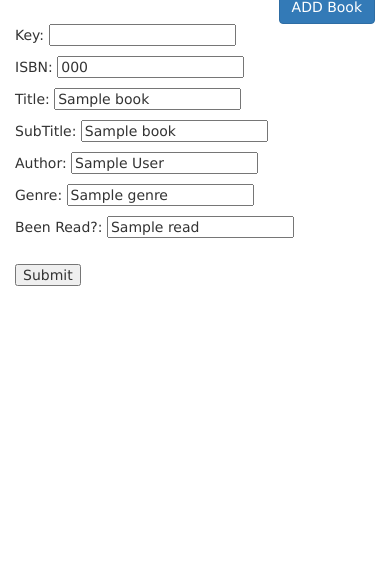
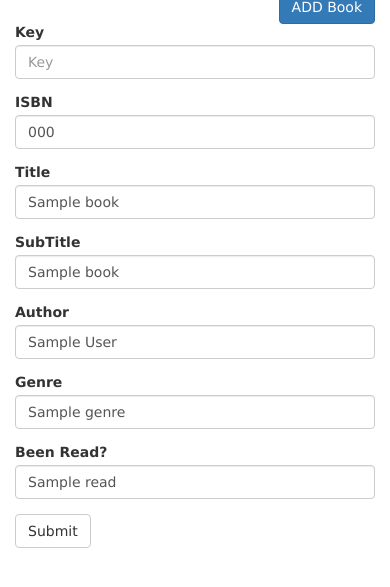
Before and after one commit to blyster962/personalLibrary, a Node project: template views/bookedit.ejs in a window 390 px wide. Shown: the part 100-687 px from the top of the page. Run offline with Node 20 templates, Linux system fonts and the light colour scheme; the template is opened without the code that fills it: most values are stand-ins (such as "Sample title", 1, 10 or a date in 2020); some libraries are stand-ins or nearby versions.

Commit message:
make it look better, mainly for mobile.

```diff
--- a/views/bookedit.ejs
+++ b/views/bookedit.ejs
@@ -10,28 +10,45 @@
     <div class="row"><div class="col-xs-12">
       <form method='POST' action='/books/save'>
         <input type="hidden" name="docreate" value="<%= docreate ? 'create' : 'update' %>">
-        <p>Key:
+
+        <div class="form-group">
+          <label for="bookkey">Key</label>
           <% if (docreate) { %>
-          <input type='text' name='bookkey' value='' />
+            <input class="form-control" type='text' id="bookkey" name='bookkey' value='' placeholder="Key" />
           <% } else { %>
             <%= book ? bookkey : "" %>
-          <input type="hidden" name="bookkey" value='<%= book ? bookkey : "" %>' />
+            <input type="hidden" id='bookkey' name="bookkey" value='<%= book ? bookkey : "" %>' />
           <% } %>
-        </p>
-        <p>ISBN:
+        </div>
+        <div class="form-group">
+          <label for="isbn">ISBN</label>
           <% if (docreate) { %>
-          <input type="text" name="isbn" value="<%= book ? book.isbn : '' %>" />
+            <input class="form-control" type="text" id="isbn" name="isbn" placeholder="ISBN" value="<%= book ? book.isbn : '' %>" />
           <% } else { %>
-          <input type="text" name="isbn" value="<%= book ? book.isbn : '' %>" readonly />
+            <input class="form-control" type="text" id="isbn" name="isbn" value="<%= book ? book.isbn : '' %>" readonly />
           <% } %>
-        </p>
-        <p>Title: <input type="text" name="title" value="<%= book ? book.title : '' %>" /></p>
-        <p>SubTitle: <input type="text" name="subtitle" value="<%= book ? book.subtitle : '' %>" /></p>
-        <p>Author: <input type="text" name="author" value="<%= book ? book.author : '' %>" /></p>
-        <p>Genre: <input type="text" name="genre" value="<%= book ? book.genre : '' %>" /></p>
-        <p>Been Read?: <input type="text" name="read" value="<%= book ? book.read : 'No' %>" /></p>
-        <br />
-        <input type="submit" value="Submit" />
+        </div>
+        <div class="form-group">
+          <label for="title">Title</label>
+          <input class="form-control" type="text" id="title" name="title" placeholder="Title" value="<%= book ? book.title : '' %>" />
+        </div>
+        <div class="form-group">
+          <label for="subtitle">SubTitle</label>
+          <input type="text" class="form-control" id="subtitle" name="subtitle" placeholder="Subtitle" value="<%= book ? book.subtitle : '' %>" />
+        </div>
+        <div class="form-group">
+          <label for="author">Author</label>
+          <input type="text" class="form-control" id="author" name="author" placeholder="Author" value="<%= book ? book.author : '' %>" />
+        </div>
+        <div class="form-group">
+          <label for="genre">Genre</label>
+          <input type="text" class="form-control" id="genre" name="genre" placeholder="Genre" value="<%= book ? book.genre : '' %>" />
+        </div>
+        <div class="form-group">
+          <label for="read">Been Read?</label>
+          <input type="text" class="form-control" id="read" name="read" placeholder="Read" value="<%= book ? book.read : 'No' %>" />
+        </div>
+        <button type="submit" class="btn btn-default">Submit</button>
       </form>
     </div></div>
     <% include footer %>
```
Lines whose indentation alone changed are shown as unchanged.
